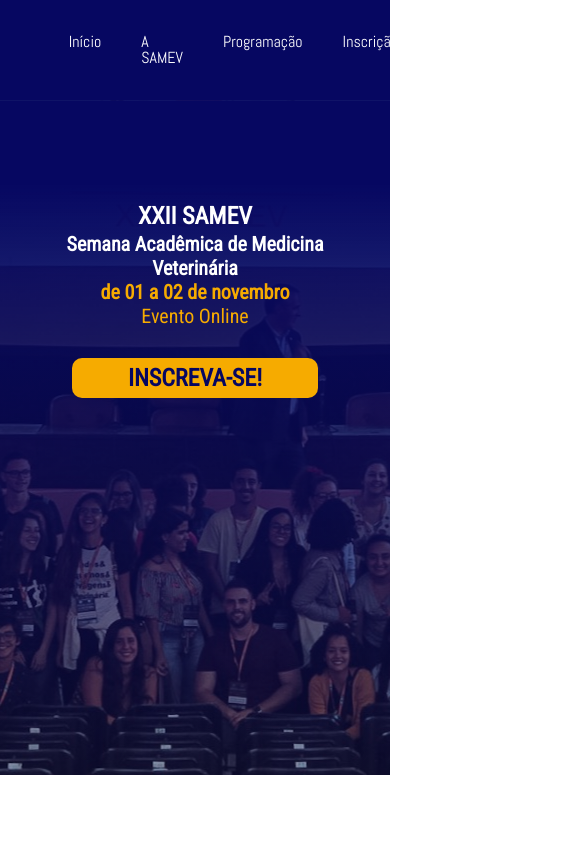
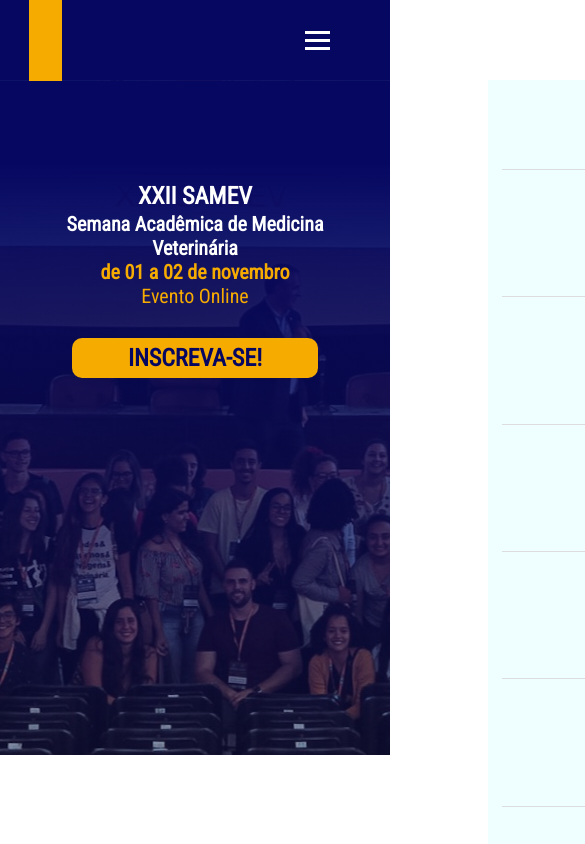
Before and after one commit to lauro-ladeira/samev-gatsby, a Gatsby site: page / in a window 390 px wide. Shown: the whole page, 585 px wide, since content can reach past the window. Built offline with nearby package versions, Linux system fonts and the light colour scheme; Gatsby itself is replaced by a stand-in of ours.

Commit message:
navbar responsiva

```diff
--- a/src/components/layout/Navbar/index.js
+++ b/src/components/layout/Navbar/index.js
@@ -1,19 +1,43 @@
-import React from "react"
+import React, { useState, useEffect } from "react"
 import * as S from "./styled"
 
 function Navbar() {
+  const [active, setActive] = useState(false)
+
+  const toggleClassName = () => {
+    const currentState = active
+    setActive(!currentState)
+  }
+
   return (
     <S.NavbarWrapper>
       <S.NavbarContainer>
         <S.LogoContainer></S.LogoContainer>
-        <S.MenuContainer>
-          <S.MenuItem to="/">Início</S.MenuItem>
-          <S.MenuItem to="/a-samev">A SAMEV</S.MenuItem>
-          <S.MenuItem to="/programacao">Programação</S.MenuItem>
-          <S.MenuItem to="/inscricao">Inscrição</S.MenuItem>
-          <S.MenuItem to="/resumos">Resumos</S.MenuItem>
-          <S.MenuItem to="/contato">Contato</S.MenuItem>
+        <S.MenuContainer active={active ? 'activeMenu' : null}>
+          <S.MenuItem>
+            <S.MenuLink to="/" activeClassName="active">Início</S.MenuLink>
+          </S.MenuItem>
+          <S.MenuItem>
+            <S.MenuLink to="/a-samev" activeClassName="active">A SAMEV</S.MenuLink>
+          </S.MenuItem>
+          <S.MenuItem>
+            <S.MenuLink to="/programacao" activeClassName="active">Programação</S.MenuLink>
+          </S.MenuItem>
+          <S.MenuItem>
+            <S.MenuLink to="/inscricao" activeClassName="active">Inscrição</S.MenuLink>
+          </S.MenuItem>
+          <S.MenuItem>
+            <S.MenuLink to="/resumos" activeClassName="active">Resumos</S.MenuLink>
+          </S.MenuItem>
+          <S.MenuItem>
+            <S.MenuLink to="/contato" activeClassName="active">Contato</S.MenuLink>
+          </S.MenuItem>
         </S.MenuContainer>
+        <S.Burger onClick={toggleClassName}>
+          <S.BurgerLine active={active ? "activeLine1" : null}></S.BurgerLine>
+          <S.BurgerLine active={active ? "activeLine2" : null}></S.BurgerLine>
+          <S.BurgerLine active={active ? "activeLine3" : null}></S.BurgerLine>
+        </S.Burger>
       </S.NavbarContainer>
     </S.NavbarWrapper>
   )
--- a/src/components/layout/Navbar/styled.js
+++ b/src/components/layout/Navbar/styled.js
@@ -1,17 +1,22 @@
 import styled, { css } from "styled-components"
 import { Link } from "gatsby"
+import media from "styled-media-query"
 
 export const NavbarWrapper = styled.div`
   align-items: center;
   background-color: #060761;
   display: flex;
-  height: 100px;
+  height: 80px;
   justify-content: center;
 `
 export const NavbarContainer = styled.nav`
   display: flex;
   justify-content: space-between;
   width: 75%;
+
+  ${media.lessThan("large")`
+    width: 85%;
+  `}
 `
 export const LogoContainer = styled.div`
   background-color: #f6ab00;
@@ -19,25 +24,94 @@ export const LogoContainer = styled.div`
 `
 
 export const MenuContainer = styled.ul`
+  ${media.lessThan("804px")`
+    align-items: center;
+    background-color: #effeff;
     display: flex;
-  justify-content: space-between;
+    flex-direction: column;
+    height: calc(100vh - 80px);
+    justify-content: space-around;
+    left: 100%;
+    margin: 0 25%;
+    position: fixed;
+    top: 80px;
+    transition: ease-out left .3s;
+    width: 75%;
+    z-index: 99;
 
     ${props =>
       props.active === "activeMenu" &&
       css`
         left: 0;
       `}
+  `}
 `
 
-export const MenuItem = styled(Link)`
+export const MenuItem = styled.li`
+  display: inline-block;
+
+  ${media.lessThan("804px")`
+    display: block;
+    width: 90%;
+  `}
+`
+
+export const MenuLink = styled(Link)`
   color: #fff;
   font-family: "Abel";
   font-size: 16px;
   text-decoration: none;
+  text-align: center;
   padding: 10px 20px;
 
   &:active,
   &:hover {
     color: #f6ab00;
   }
+
+  ${media.lessThan("804px")`
+    display: block;
+    color: #060761;
+    border-bottom: 1px solid #ddd;
+    font-size: 20px;
+    padding: 6% 20px;
+
+    &:hover, &.active {
+      font-weight: bold;
+  `}
 `
+export const Burger = styled.div`
+  display: none;
+  margin: 26px;
+  cursor: pointer;
+
+  ${media.lessThan("804px")`
+    display: block;
+  `}
+`
+
+export const BurgerLine = styled.div`
+  width: 25px;
+  height: 3px;
+  margin: 5px;
+  background-color: #fff;
+  transition: all .3s ease;
+
+  ${props =>
+    props.active === "activeLine1" &&
+    css`
+      transform: rotate(-45deg) translate(-5px, 6px);
+    `}
+
+  ${props =>
+    props.active === "activeLine2" &&
+    css`
+      opacity: 0;
+    `}
+
+  ${props =>
+    props.active === "activeLine3" &&
+    css`
+      transform: rotate(45deg) translate(-5px, -6px);
+    `}
+`
```
Lines whose indentation alone changed are shown as unchanged.
